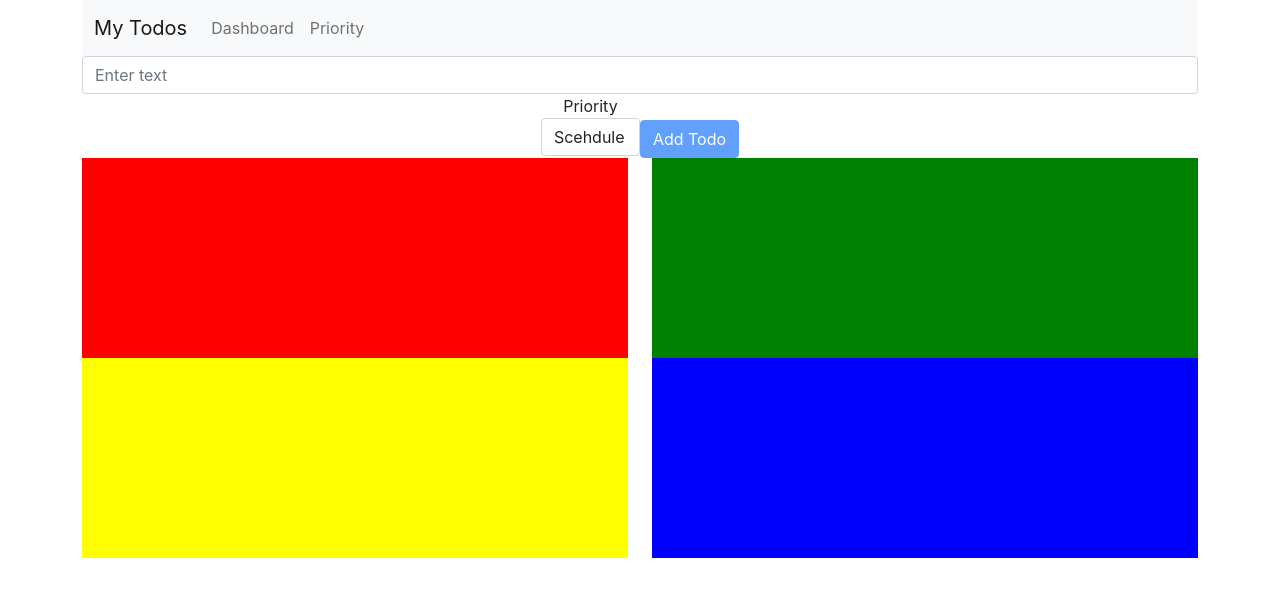
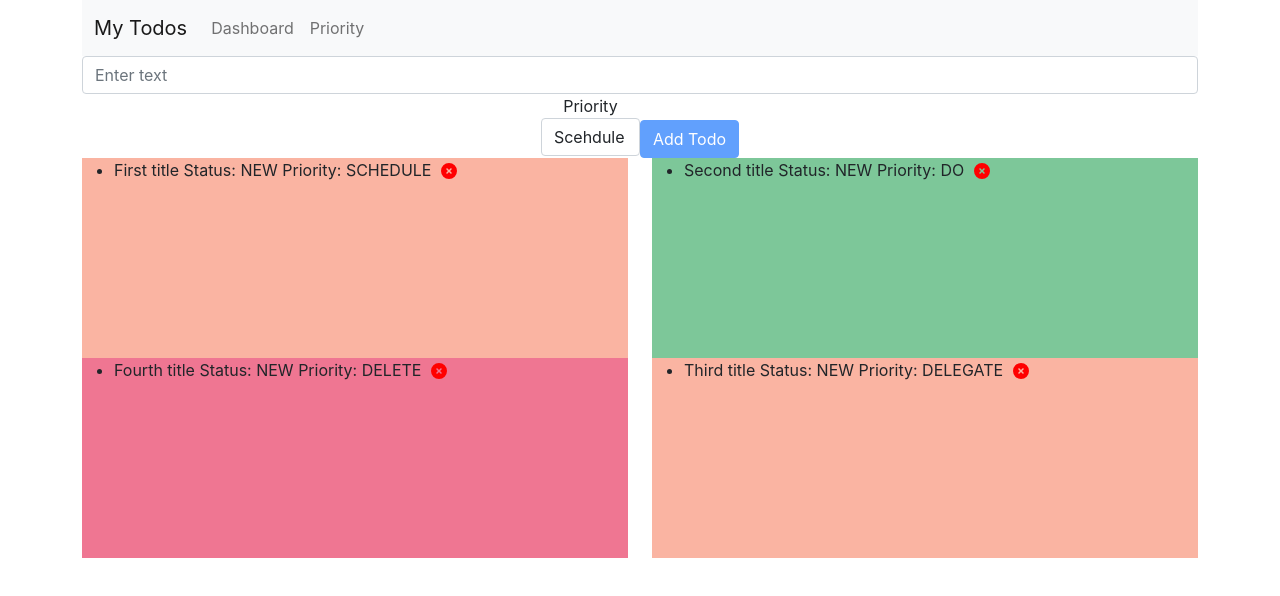
Before and after one commit to zulqar-abbas/todo-app, a React (Create React App) app: page / in a window 1280 px wide. Shown: the top 596 px of the page. Built offline with nearby package versions, Linux system fonts and the light colour scheme.

Commit message:
add font awsome

```diff
--- a/package.json
+++ b/package.json
@@ -3,6 +3,10 @@
   "version": "0.1.0",
   "private": true,
   "dependencies": {
+    "@fortawesome/fontawesome-svg-core": "^6.2.0",
+    "@fortawesome/free-regular-svg-icons": "^6.2.0",
+    "@fortawesome/free-solid-svg-icons": "^6.2.0",
+    "@fortawesome/react-fontawesome": "^0.2.0",
     "@reduxjs/toolkit": "^1.8.5",
     "@testing-library/jest-dom": "^5.16.5",
     "@testing-library/react": "^13.4.0",
--- a/src/Components/TodoBoard.jsx
+++ b/src/Components/TodoBoard.jsx
@@ -1,19 +1,23 @@
 import React from "react";
+import { useSelector } from "react-redux";
+import { TodoPriorities } from "./constants";
 import classes from "./TodoBoard.module.css";
 import TodoItem from "./TodoItem";
 
 function TodoBoard(props) {
   const backgroundColor = props.backgroundColor || "rgba(255,255,255,0.5)";
   const height = props.height || "100%";
-  const todoList = props.todoList || [];
+  const boardType = props.boardType || TodoPriorities.Scehdule;
+
+  const todoList = useSelector((state) => state.list.todoList);
+  const filterTodos = todoList.filter((todo) => todo.priority === boardType);
 
   const noTodoItem = <p>No item in the list!</p>;
 
-  const onRemoveTodo = props.onRemoveTodo;
   const getListItems = (todoList) => {
     return todoList.map((todo) => (
       <li key={todo.id}>
-        <TodoItem todo={todo} removeTodo={onRemoveTodo} />
+        <TodoItem todo={todo} />
       </li>
     ));
   };
@@ -27,7 +31,10 @@ function TodoBoard(props) {
           minHeight: height,
         }}
         className={classes.board}
-      ></div>
+      >
+        {filterTodos.length > 0 && <ul>{getListItems(filterTodos)}</ul>}
+        {filterTodos.length === 0 && noTodoItem}
+      </div>
     </div>
   );
 }
--- a/src/Components/TodoItem.jsx
+++ b/src/Components/TodoItem.jsx
@@ -1,11 +1,17 @@
 import React from "react";
+import { useDispatch } from "react-redux";
+import { listActions } from "../redux/redux-slices/list-slice";
+import { FontAwesomeIcon } from "@fortawesome/react-fontawesome";
+import { faXmarkCircle } from "@fortawesome/free-solid-svg-icons";
 
 function TodoItem(props) {
-  const { todo, removeTodo } = props;
+  const { todo } = props;
+  const dispatch = useDispatch();
   const removeTodoHandler = () => {
     console.log(todo.id);
-    removeTodo(todo.id);
+    dispatch(listActions.removeTodo(todo.id));
   };
+
   return (
     <div style={{ display: "flex" }}>
       <div>
@@ -13,13 +19,17 @@ function TodoItem(props) {
           todo.title
         }      Status: ${todo.status.toUpperCase()}    Priority: ${todo.priority.toUpperCase()}`}</p>
       </div>
-      <button
+      <FontAwesomeIcon
         onClick={removeTodoHandler}
-        className="btn btn-primary"
-        style={{ marginLeft: "10px" }}
+        icon={faXmarkCircle}
+        style={{
+          marginLeft: "10px",
+          marginTop: "5px",
+          color: "red",
+        }}
       >
         Delete
-      </button>
+      </FontAwesomeIcon>
     </div>
   );
 }
--- a/src/Components/TodoMatrix.jsx
+++ b/src/Components/TodoMatrix.jsx
@@ -1,16 +1,31 @@
 import React from "react";
+import { TodoPriorities } from "./constants";
 import TodoBoard from "./TodoBoard";
 
 function TodoMatrix() {
   return (
     <div className="overflow-hidden">
       <div className="row margin-bottom-10">
-        <TodoBoard backgroundColor={"red"} height={"200px"}></TodoBoard>
-        <TodoBoard backgroundColor={"green"}></TodoBoard>
+        <TodoBoard
+          backgroundColor={"#fab4a2"}
+          height={"200px"}
+          boardType={TodoPriorities.Scehdule}
+        ></TodoBoard>
+        <TodoBoard
+          backgroundColor={"#7dc799"}
+          boardType={TodoPriorities.Do}
+        ></TodoBoard>
       </div>
       <div className="row">
-        <TodoBoard backgroundColor={"yellow"}></TodoBoard>
-        <TodoBoard backgroundColor={"blue"} height={"200px"}></TodoBoard>
+        <TodoBoard
+          backgroundColor={"#ef7692"}
+          boardType={TodoPriorities.Delete}
+        ></TodoBoard>
+        <TodoBoard
+          backgroundColor={"#fab4a2"}
+          height={"200px"}
+          boardType={TodoPriorities.Delegatte}
+        ></TodoBoard>
       </div>
       {/* <ul>{getListItems(todoList)}</ul> */}
     </div>
--- /dev/null
+++ b/src/Components/constants.js
@@ -0,0 +1,6 @@
+export const TodoPriorities = {
+  Scehdule: "schedule",
+  Do: "do",
+  Delete: "delete",
+  Delegatte: "delegate",
+};
--- a/src/redux/redux-slices/list-slice.js
+++ b/src/redux/redux-slices/list-slice.js
@@ -38,6 +38,10 @@ const listSlice = createSlice({
     },
     removeTodo(state, action) {
       // Remove the item from the list
+      console.log("Removing item " + action.payload);
+      state.todoList = [
+        ...state.todoList.filter((t) => t.id !== action.payload),
+      ];
     },
     updateTodo(state, action) {
       // Update the item
```
